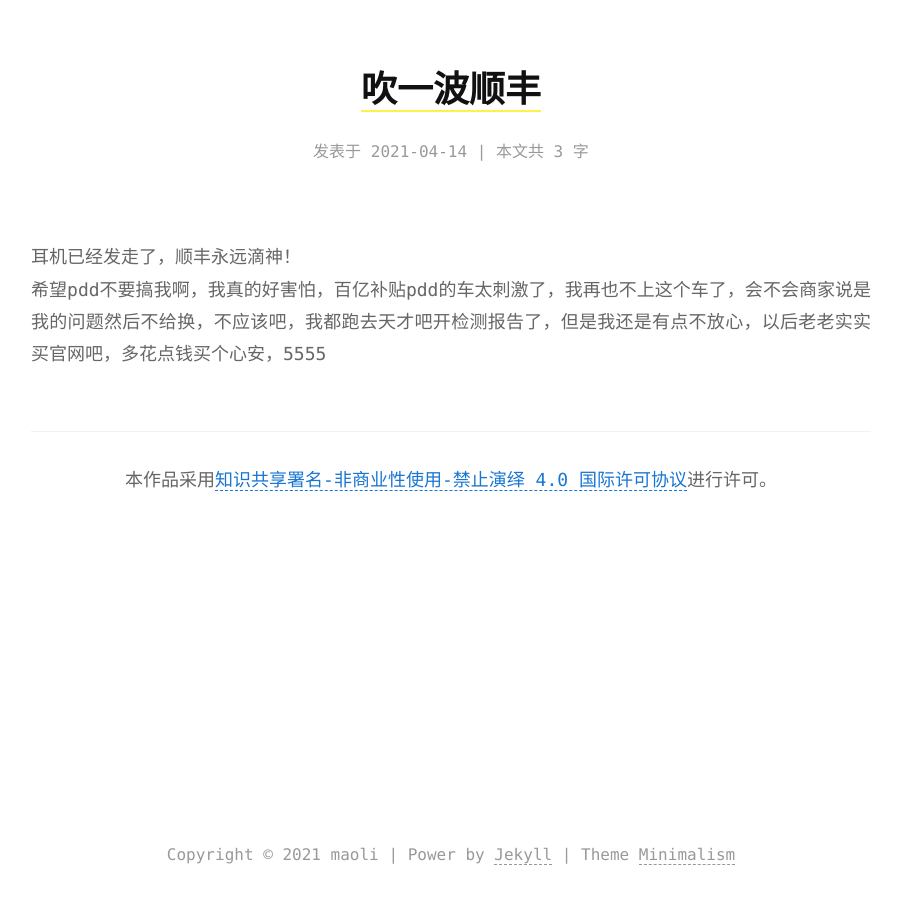
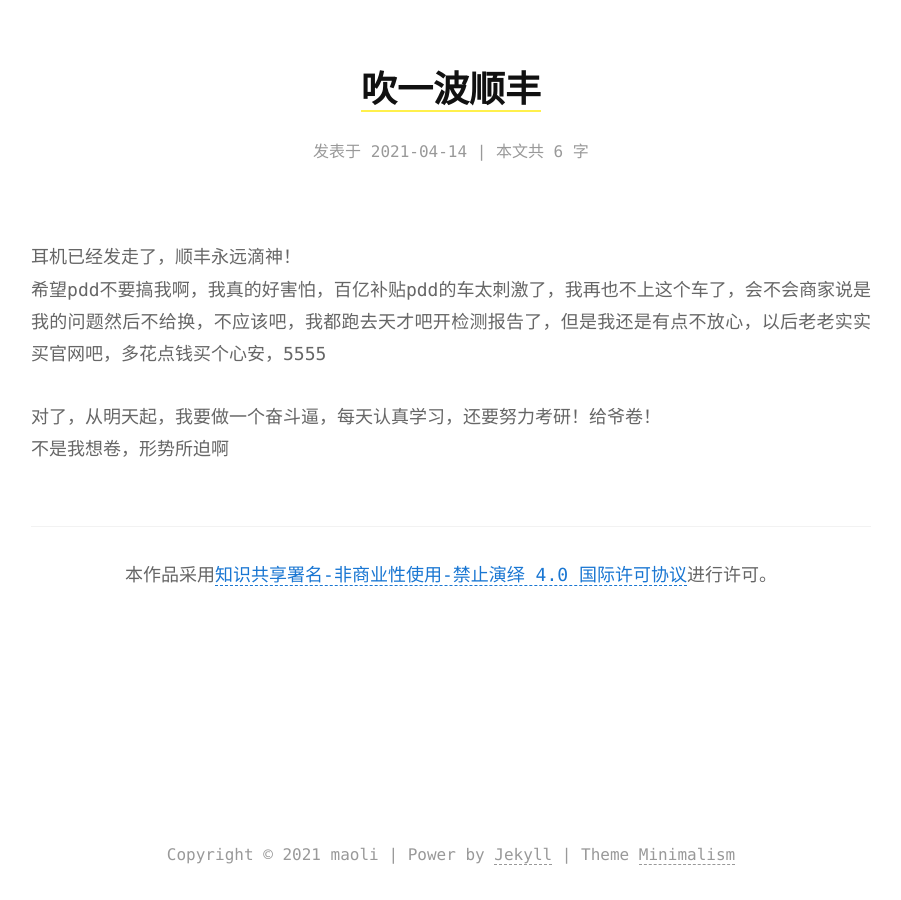
Before and after one commit to mao-li/mao-li.github.io, a Jekyll site: the page built from _posts/2021-04-14-吹一波顺丰.md, in a window 1280 px wide. Shown: the whole page, without its empty margins (189-1090 px from the left). Built offline with Jekyll 4.4.1, drawn with Linux system fonts in a browser that asks for light colours.

Commit message:
Update 2021-04-14-吹一波顺丰.md

```diff
--- a/_posts/2021-04-14-吹一波顺丰.md
+++ b/_posts/2021-04-14-吹一波顺丰.md
@@ -7,3 +7,6 @@ excerpt: 耳机发走了
 ---
 耳机已经发走了，顺丰永远滴神！
 希望pdd不要搞我啊，我真的好害怕，百亿补贴pdd的车太刺激了，我再也不上这个车了，会不会商家说是我的问题然后不给换，不应该吧，我都跑去天才吧开检测报告了，但是我还是有点不放心，以后老老实实买官网吧，多花点钱买个心安，5555
+
+对了，从明天起，我要做一个奋斗逼，每天认真学习，还要努力考研！给爷卷！
+不是我想卷，形势所迫啊
```
